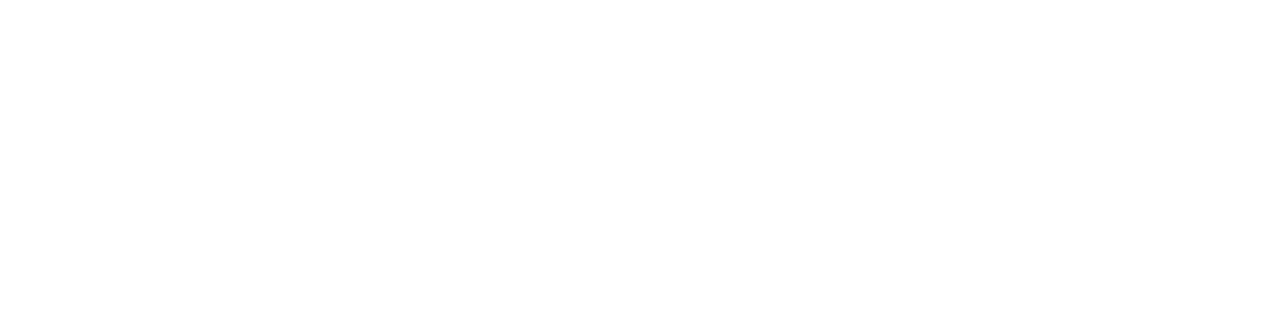
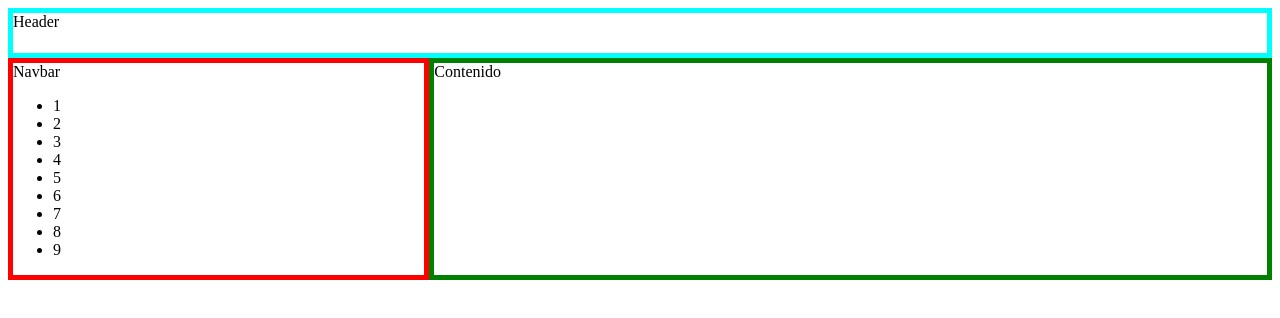
Before and after one commit to Jeizer-Valarezo/Dashboard-clone, a plain HTML site: page index.html in a window 1280 px wide. Drawn offline with Linux system fonts and the light colour scheme.

Commit message:
Esqueleto

```diff
--- /dev/null
+++ b/estilos.css
@@ -0,0 +1,22 @@
+body{
+    display: grid;
+    grid-template-columns: repeat(3, 1fr);
+    grid-template-rows: 50px 1fr 1fr;
+    grid-template-areas:    "header header header"
+                            "navbar contenido contenido"
+                            "navbar contenido contenido";
+
+
+}
+.header{
+    grid-area: header;
+    border: 5px solid aqua;
+}
+.navbar{
+    grid-area: navbar;
+    border: 5px solid red;
+}
+.contenido{
+    grid-area: contenido;
+    border: 5px solid green;
+}
--- a/index.html
+++ b/index.html
@@ -3,9 +3,24 @@
 <head>
     <meta charset="UTF-8">
     <meta name="viewport" content="width=device-width, initial-scale=1.0">
-    <title>Document</title>
+    <link rel="stylesheet" href="estilos.css">
+    <title>Dashboard</title>
 </head>
 <body>
-
+    <section class="header">Header</section>
+    <section class="navbar">Navbar
+        <ul>
+            <li>1</li>
+            <li>2</li>
+            <li>3</li>
+            <li>4</li>
+            <li>5</li>
+            <li>6</li>
+            <li>7</li>
+            <li>8</li>
+            <li>9</li>
+        </ul>
+    </section>
+    <section class="contenido">Contenido</section>
 </body>
 </html>
```
